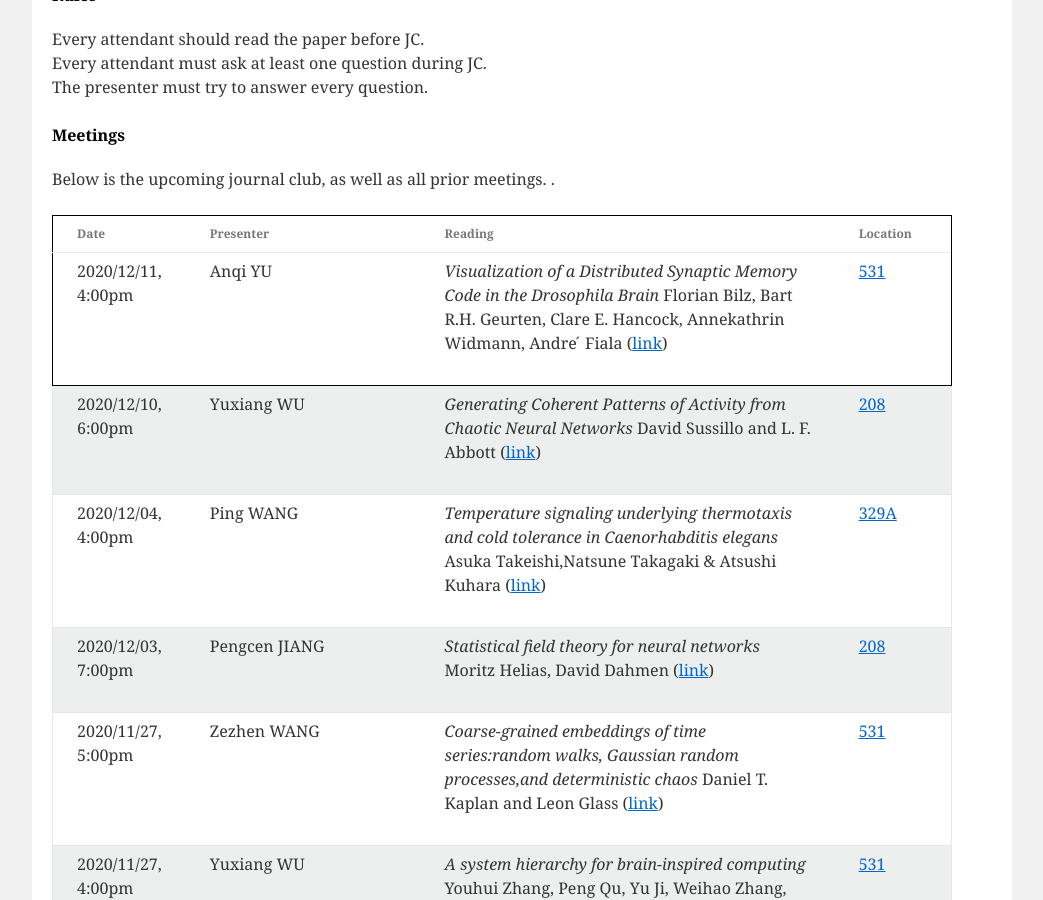
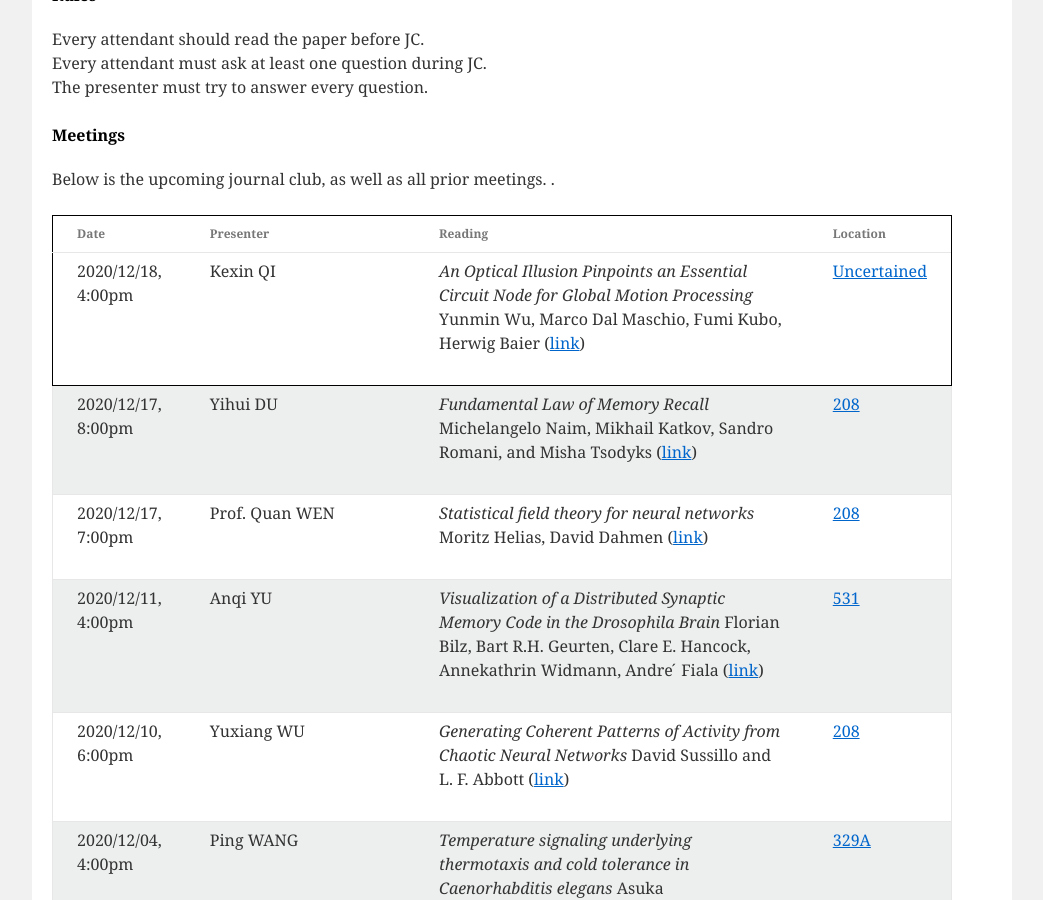
Before and after one commit to CNeuroUSTC/CNeuroUSTC.github.io, a Jekyll site: the page built from index.html, in a window 1280 px wide and 900 px high, scrolled down 879 px. Shown: the whole window, without its empty margins (118-1161 px from the left). Built offline with Jekyll 4.4.1, drawn with Linux system fonts in a browser that asks for light colours.

Commit message:
2020/12/18, 4:00pm

```diff
--- a/_data/meeting_info.yml
+++ b/_data/meeting_info.yml
@@ -1,3 +1,28 @@
+
+- presenter: Kexin QI
+  date: 2020/12/18, 4:00pm
+  paper: "An Optical Illusion Pinpoints an Essential Circuit Node for Global Motion Processing"
+  url: "https://pubmed.ncbi.nlm.nih.gov/32966764/"
+  pdf: "None"
+  authors: "Yunmin Wu, Marco Dal Maschio, Fumi Kubo, Herwig Baier"
+  location: <a href="https://map.baidu.com/search/%E4%B8%AD%E5%9B%BD%E7%A7%91%E5%AD%A6%E6%8A%80%E6%9C%AF%E5%A4%A7%E5%AD%A6(%E8%A5%BF%E6%A0%A1%E5%8C%BA)-%E7%94%9F%E5%91%BD%E7%A7%91%E5%AD%A6%E5%A4%A7%E6%A5%BC/@13054067.545,3720295.44,19z?querytype=s&da_src=shareurl&wd=%E4%B8%AD%E5%9B%BD%E7%A7%91%E5%AD%A6%E6%8A%80%E6%9C%AF%E5%A4%A7%E5%AD%A6(%E8%A5%BF%E6%A0%A1%E5%8C%BA)-%E7%94%9F%E5%91%BD%E7%A7%91%E5%AD%A6%E5%A4%A7%E6%A5%BC&c=127&src=0&wd2=%E5%90%88%E8%82%A5%E5%B8%82%E8%9C%80%E5%B1%B1%E5%8C%BA&pn=0&sug=1&l=13&b=(13043472.77821802,3712418.4285550946;13063946.357629184,3730135.2423363887)&from=webmap&biz_forward=%7B%22scaler%22:2,%22styles%22:%22pl%22%7D&sug_forward=f2f7c92a9921ecdbb54f5426&device_ratio=2">Uncertained</a>
+
+- presenter: Yihui DU
+  date: 2020/12/17, 8:00pm
+  paper: "Fundamental Law of Memory Recall"
+  url: "https://journals.aps.org/prl/abstract/10.1103/PhysRevLett.124.018101"
+  pdf: "None"
+  authors: "Michelangelo Naim, Mikhail Katkov, Sandro Romani, and Misha Tsodyks"
+  location: <a href="https://map.baidu.com/search/%E4%B8%AD%E5%9B%BD%E7%A7%91%E5%AD%A6%E6%8A%80%E6%9C%AF%E5%A4%A7%E5%AD%A6(%E8%A5%BF%E6%A0%A1%E5%8C%BA)-%E7%94%9F%E5%91%BD%E7%A7%91%E5%AD%A6%E5%A4%A7%E6%A5%BC/@13054067.545,3720295.44,19z?querytype=s&da_src=shareurl&wd=%E4%B8%AD%E5%9B%BD%E7%A7%91%E5%AD%A6%E6%8A%80%E6%9C%AF%E5%A4%A7%E5%AD%A6(%E8%A5%BF%E6%A0%A1%E5%8C%BA)-%E7%94%9F%E5%91%BD%E7%A7%91%E5%AD%A6%E5%A4%A7%E6%A5%BC&c=127&src=0&wd2=%E5%90%88%E8%82%A5%E5%B8%82%E8%9C%80%E5%B1%B1%E5%8C%BA&pn=0&sug=1&l=13&b=(13043472.77821802,3712418.4285550946;13063946.357629184,3730135.2423363887)&from=webmap&biz_forward=%7B%22scaler%22:2,%22styles%22:%22pl%22%7D&sug_forward=f2f7c92a9921ecdbb54f5426&device_ratio=2">208</a>
+
+- presenter: Prof. Quan WEN
+  date: 2020/12/17, 7:00pm
+  paper: "Statistical field theory for neural networks"
+  url: "https://arxiv.org/abs/1901.10416"
+  pdf: "None"
+  authors: "Moritz Helias, David Dahmen"
+  location: <a href="https://map.baidu.com/search/%E4%B8%AD%E5%9B%BD%E7%A7%91%E5%AD%A6%E6%8A%80%E6%9C%AF%E5%A4%A7%E5%AD%A6(%E8%A5%BF%E6%A0%A1%E5%8C%BA)-%E7%94%9F%E5%91%BD%E7%A7%91%E5%AD%A6%E5%A4%A7%E6%A5%BC/@13054067.545,3720295.44,19z?querytype=s&da_src=shareurl&wd=%E4%B8%AD%E5%9B%BD%E7%A7%91%E5%AD%A6%E6%8A%80%E6%9C%AF%E5%A4%A7%E5%AD%A6(%E8%A5%BF%E6%A0%A1%E5%8C%BA)-%E7%94%9F%E5%91%BD%E7%A7%91%E5%AD%A6%E5%A4%A7%E6%A5%BC&c=127&src=0&wd2=%E5%90%88%E8%82%A5%E5%B8%82%E8%9C%80%E5%B1%B1%E5%8C%BA&pn=0&sug=1&l=13&b=(13043472.77821802,3712418.4285550946;13063946.357629184,3730135.2423363887)&from=webmap&biz_forward=%7B%22scaler%22:2,%22styles%22:%22pl%22%7D&sug_forward=f2f7c92a9921ecdbb54f5426&device_ratio=2">208</a>
+
 - presenter: Anqi YU
   date: 2020/12/11, 4:00pm
   paper: "Visualization of a Distributed Synaptic Memory Code in the Drosophila Brain"
```
